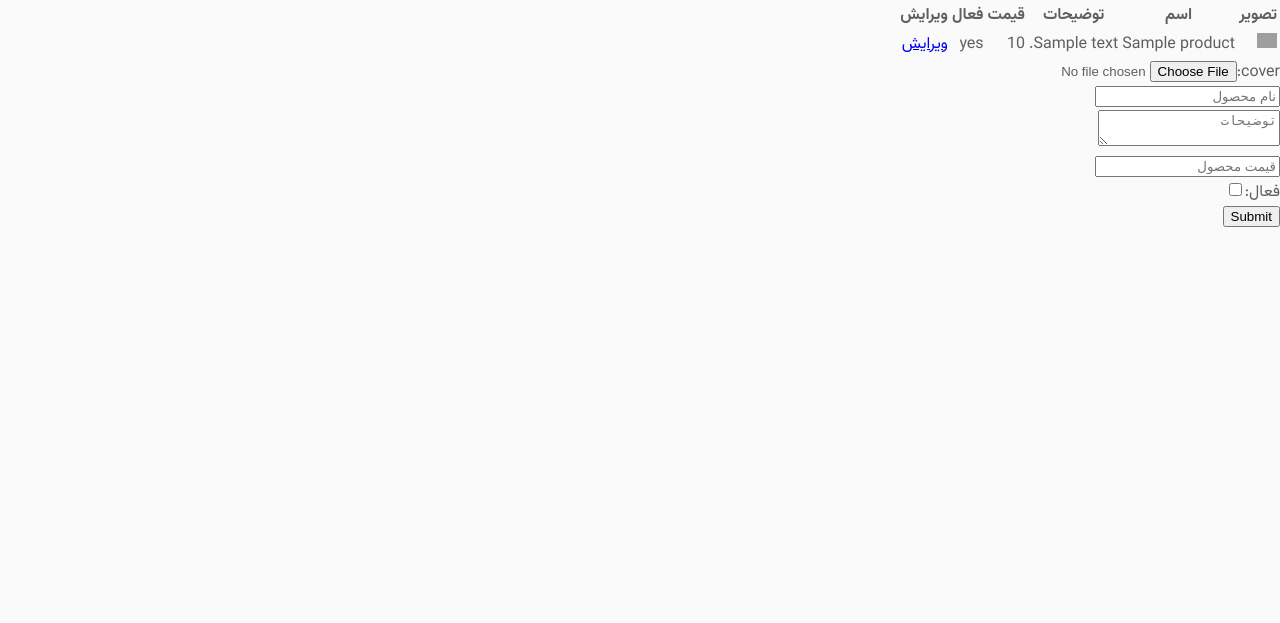
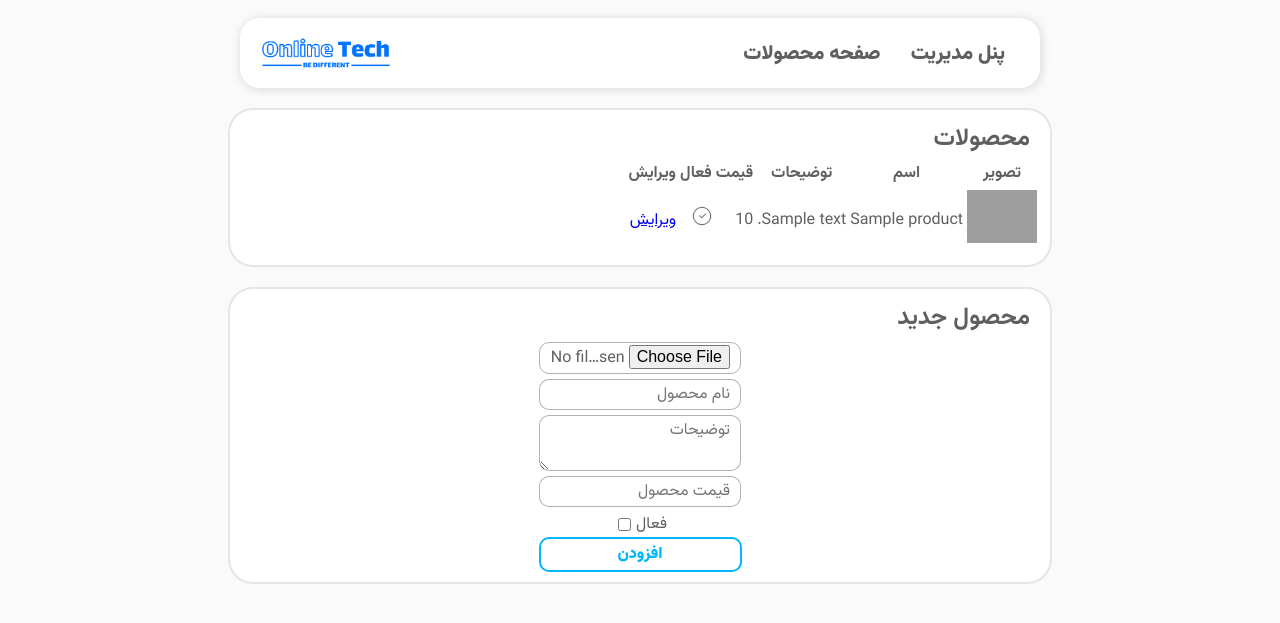
Before and after one commit to amirhnir/Online-Shop, a Flask app: page /admin/dashboard/products in a window 1280 px wide. Shown: the top 623 px of the page. Run offline with Flask 3, Linux system fonts and the light colour scheme; a user stored in the database is signed in; tables that the repository leaves empty hold one stand-in row (values such as "Sample post"); some libraries are stand-ins or nearby versions; grey boxes are pictures that could not be loaded.

Commit message:
better design for admin products page

```diff
--- a/static/css/index.css
+++ b/static/css/index.css
@@ -459,6 +459,7 @@ table.cart td {
 .simple-box input, .simple-box textarea, .simple-box select {
     color: var(--font-color);
     font-size: 16px;
+    max-width: 180px;
     font-family: Vazirmatn;
     display: block;
     border-radius: 10px;
--- a/templates/admin/order.html
+++ b/templates/admin/order.html
@@ -1,6 +1,6 @@
 {% extends 'base.html' %}
 {% block haeder %}
-    <title>admin dashboard | order</title>
+    <title>سفارش شماره {{ cart.id }}</title>
 {% endblock %}
 {% block body %}
 
--- a/templates/admin/products.html
+++ b/templates/admin/products.html
@@ -1,9 +1,14 @@
 {% extends 'base.html' %}
 {% block haeder %}
-    <title>admin products</title>
+    <title>صفحه محصولات</title>
 {% endblock %}
 {% block body %}
 
+
+    {% include 'part/header.html' %}
+
+    <section class="simple-box">
+<h1>محصولات</h1>
         <table>
             <tr>
                 <th>تصویر</th>
@@ -16,24 +21,31 @@
 
             {% for p in products %}
                 <tr>
-                <td><img style="width: 20px" src="/static/cover/{{ p.id }}.jpg"></td>
+                    <td><img style="width: 70px" src="/static/cover/{{ p.id }}.jpg"></td>
                     <td>{{ p.name }}</td>
-                <td>{{ p.description }}</td>
+                    <td>{{ p.description|truncate(150) }}</td>
                     <td>{{ p.price }}</td>
-                <td>{{ "yes" if p.active == 1 else "no" }}</td>
+                    <td><img style="width: 20px;"
+                             src="{{ url_for('static', filename='theme-image/done.png') if p.active == 1 else url_for('static', filename='theme-image/delete.png') }}">
+                    </td>
                     <td><a href="/admin/dashboard/edit-product/{{ p.id }}">ویرایش</a></td>
                 </tr>
             {% endfor %}
         </table>
-
+    </section>
+    <section class="simple-box">
+        <h1>محصول جدید</h1>
         <form action="#" method="post" enctype="multipart/form-data">
             <input type="hidden" name="csrf_token" value="{{ csrf_token() }}"/>
-        <label>cover:</label><input type="file" name="cover"><br>
-        <input type="text" name="name" placeholder="نام محصول"><br>
-        <textarea name="description" placeholder="توضیحات"></textarea><br>
-        <input type="number" name="price" placeholder="قیمت محصول"><br>
-        <label>فعال:</label><input value="1" type="checkbox" name="active"><br>
-        <input type="submit">
+            <input type="file" name="cover">
+            <input type="text" name="name" placeholder="نام محصول">
+            <textarea name="description" placeholder="توضیحات"></textarea>
+            <input type="number" name="price" placeholder="قیمت محصول">
+            <div style="display:flex;justify-content: center">
+                <label for="active"> فعال </label>
+                <input style="margin: 5px;" value="1" id="active" type="checkbox" name="active">
+            </div>
+            <input type="submit" value="افزودن">
         </form>
-
+    </section>
 {% endblock %}
```
Also changed, not shown: static/theme-image/delete.png (added). Lines whose indentation alone changed are shown as unchanged.
